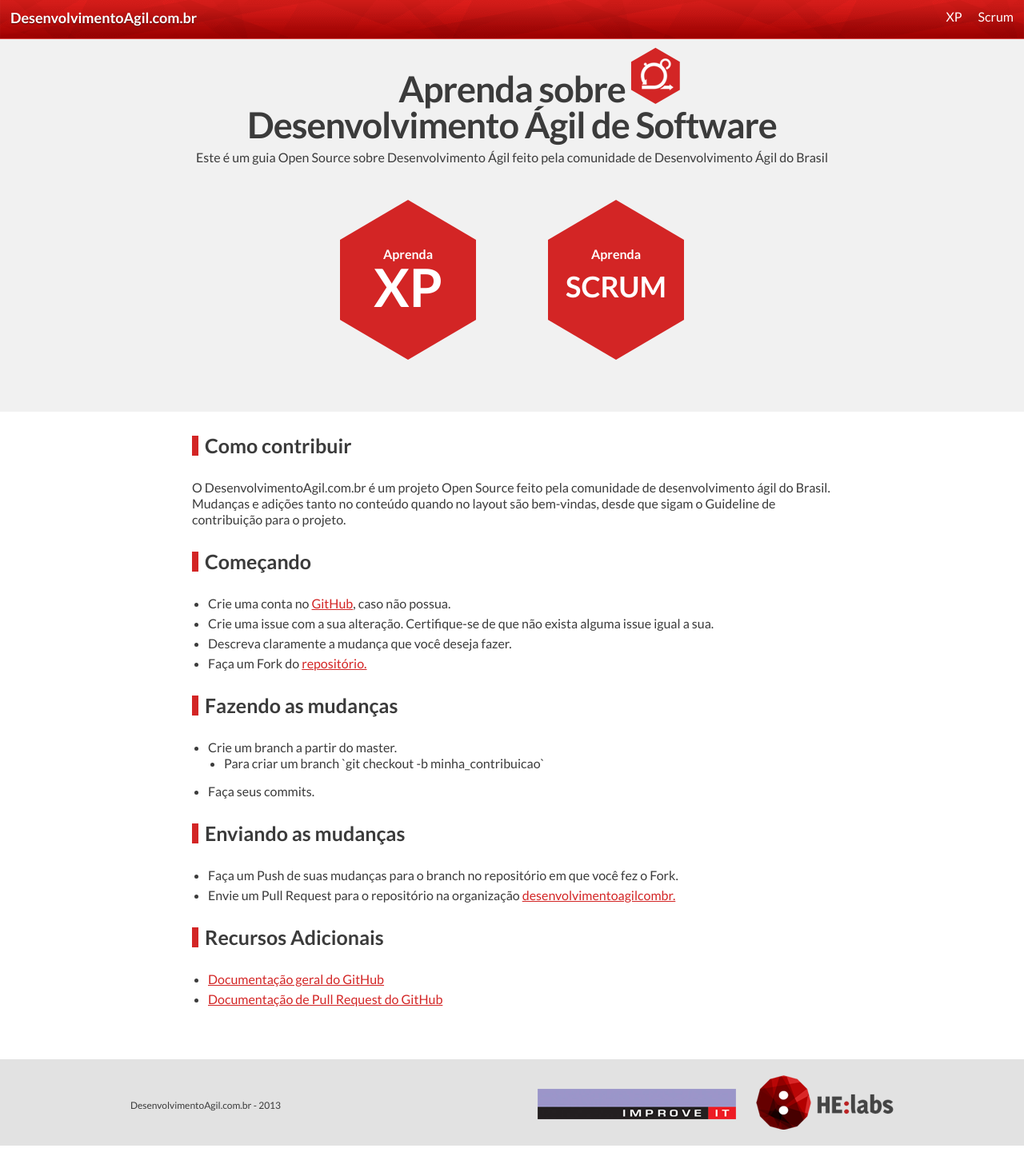
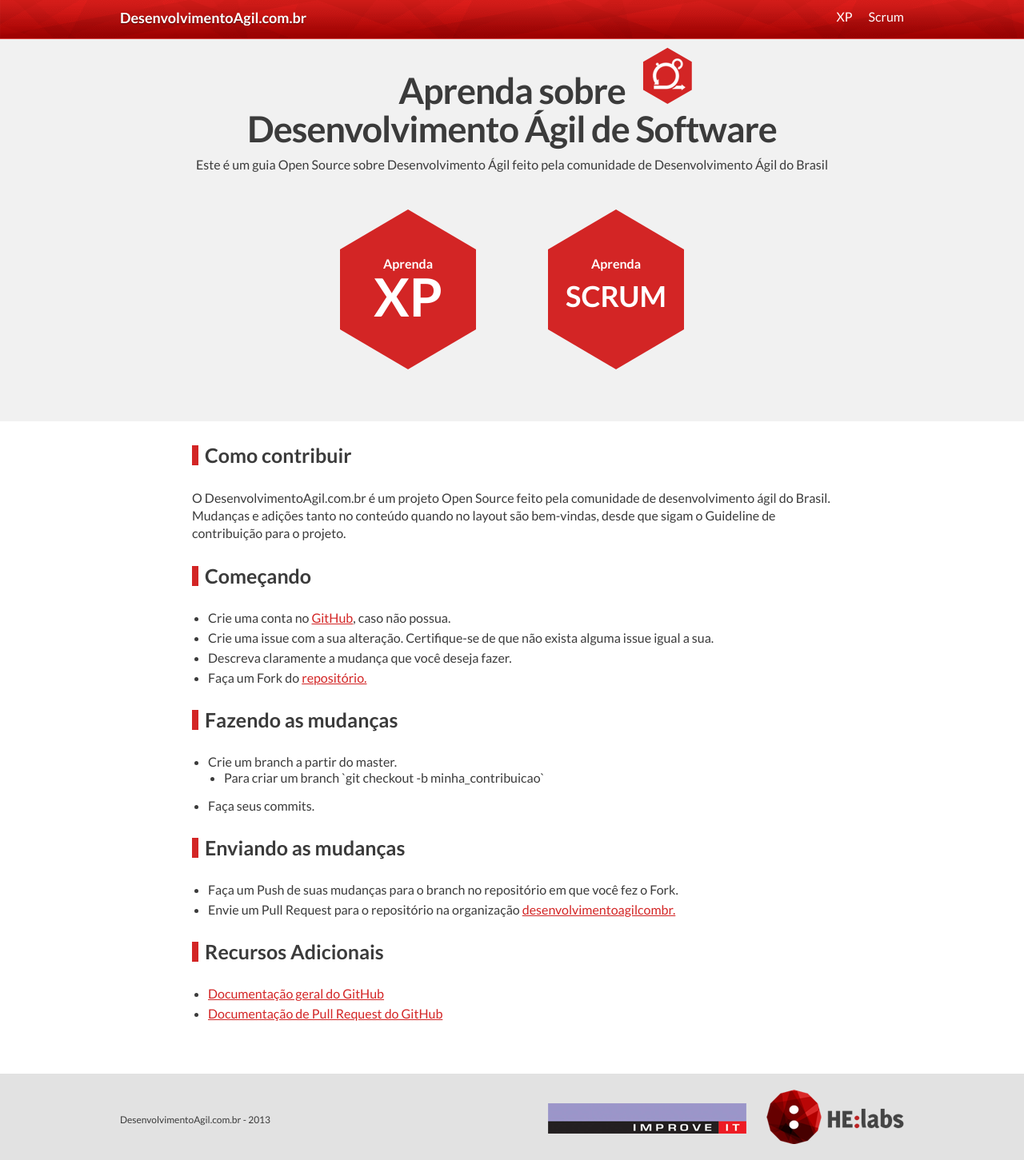
Before and after one commit to desenvolvimentoagilcombr/desenvolvimentoagilcombr.github.com, a Jekyll site: the page built from index.html, in a window 1280 px wide. Shown: the whole page at 80% size. Built offline with Jekyll 4.4.1, drawn with Linux system fonts in a browser that asks for light colours; Markdown is read by kramdown in place of the engine named in the settings.

Commit message:
Edited CSS for fix some errors and created tablet responsive version (resolution 720px more) - Preparing mobile version (720px less)

```diff
--- a/_includes/footer.html
+++ b/_includes/footer.html
@@ -1,10 +1,10 @@
 <footer>
-  <div class="center">
-    <span>DesenvolvimentoAgil.com.br - 2013</span>
+	<div class="center">
+	    <span>DesenvolvimentoAgil.com.br - 2013</span>
 
-    <div id="footer-links">
-      <a target="_blank" href="http://improveit.com.br" title="Improve It" class="improveit-link"><img src="/images/logo-improveit.png" /></a>
-      <a target="_blank" href="http://helabs.com.br" title="HE:labs"><img src="/images/logo-he.png" /></a>
-    </div>
-  </div>
+	    <div id="footer-links">
+	      <a target="_blank" href="http://improveit.com.br" title="Improve It" class="improveit-link"><img src="/images/logo-improveit.png" alt="Improve It" /></a>
+	      <a target="_blank" href="http://helabs.com.br" title="HE:labs"><img src="/images/logo-he.png" alt="HE:labs" /></a>
+	    </div>
+	</div>
 </footer>
--- a/_includes/head.html
+++ b/_includes/head.html
@@ -7,14 +7,17 @@
 	<meta name="robots" content="index,follow" />
 
 	<meta name="HandheldFriendly" content="true" />
-	<meta name="viewport" content="width=device-width" />
-
+	<meta name="viewport" content="user-scalable=no, width=device-width, initial-scale=1">
 	<link rel="icon" type="image/png" href="/favicon.png">
 
 
 	<!-- CSS -->
 	<link href='http://fonts.googleapis.com/css?family=Lato:100,300,400,700' rel='stylesheet' type='text/css'>
 	<link rel="stylesheet" href="/stylesheets/style.css" type="text/css" media="screen" />
+
+	<!-- BREAK POINTS / RESPONSIVE -->
+	<link rel="stylesheet" href="/stylesheets/tablet.css" media="screen and (min-width : 720px) and (max-width : 1000px)" />
+	<link rel="stylesheet" href="/stylesheets/mobile.css" media="screen and (max-width : 720px)">
 
 
 	<!-- JS -->
--- a/_layouts/default.html
+++ b/_layouts/default.html
@@ -6,6 +6,7 @@
 		<section id="wrapper">
 			<header id="header">
 				<div id="masthead">
+					<div class="center">
 						<h1><a href="/" id="logo" title="DesenvolvimentoAgil.com.br">DesenvolvimentoAgil.com.br</a></h1>
 
 						<nav id="main-navigation">
@@ -14,6 +15,7 @@
 								<li><a href="/scrum" title="Scrum">Scrum</a></li>
 							</ul>
 						</nav>
+					</div>
 				</div>
 			</header>
 
--- a/index.html
+++ b/index.html
@@ -8,9 +8,9 @@ description: Este é um guia Open Source sobre Desenvolvimento Ágil feito pela
 <hgroup>
   <h1>Aprenda sobre <br /> Desenvolvimento Ágil de Software</h1>
   <h2>Este é um guia Open Source sobre Desenvolvimento Ágil feito pela comunidade de Desenvolvimento Ágil do Brasil</h2>
+
+  <img src="/images/agile-icon-medium.png" width="62" height="71" alt="Desenvolvimento Ágil" id="agile-icon"/>
 </hgroup>
-
-<img src="/images/agile-icon-medium.png" width="62" height="71" alt="Desenvolvimento Ágil" id="agile-icon"/>
 
 <nav id="hexagon-navigation">
   <a href="/xp" title="Aprenda XP" class="hexagon hexagon-left">
--- /dev/null
+++ b/stylesheets/mobile.css
@@ -0,0 +1,4 @@
+.center { width: 98% !important; padding: 0 1% !important; }
+#contribute { width: auto; padding: 0; }
+#content { padding-bottom: 50px !important }
+#main hgroup img { display: none; }
--- a/stylesheets/style.css
+++ b/stylesheets/style.css
@@ -54,7 +54,8 @@ html, body, #wrapper {
 }
 
 body > #wrapper {
-  height: auto; min-height: 100%;
+  height: auto;
+  min-height: 600px;
 }
 
 blockquote {
@@ -127,6 +128,7 @@ a:active {
 
 .center {
   width: 980px;
+  padding: 0 15px;
   margin: 0 auto;
   position: relative;
   overflow: hidden;
@@ -140,7 +142,7 @@ a:active {
 #masthead {
   height: 23px;
   background: #D01A17 url(/images/header-bg.png) repeat-x top left;
-  padding: 13px;
+  padding: 13px 0;
   overflow: hidden;
   box-shadow: inset 0px -1px 1px rgba(255,255,255,0.2);
 }
@@ -181,8 +183,10 @@ a:active {
   height: 20px;
   font-size: 12px;
   position: absolute;
-  left: 420px;
+  left: 50%;
   top: 3px;
+  line-height: 14px;
+  margin-left: -80px;
 }
 
 #content-table-link span {
@@ -217,7 +221,7 @@ a:active {
   font-family: Georgia, "Times New Roman";
   margin-top: 5px;
   overflow:auto;
-  padding-bottom: 150px;
+  padding-bottom: 50px;
 }
 
 #content h1 {
@@ -301,16 +305,13 @@ a:active {
   overflow: hidden;
 }
 
-#contribute {
-  padding-bottom: 130px;
-}
-
 #main hgroup {
   margin-top: 40px;
 }
 
 #main hgroup h1 {
   font-size: 45px;
+  line-height: 48px;
   text-align: center;
   font-weight: bold;
   color: #3b3b3b;
@@ -320,6 +321,7 @@ a:active {
 #main hgroup h2 {
   margin-top: 10px;
   font-size: 16px;
+  line-height: 22px;
   text-align: center;
   color: #3b3b3b;
 }
@@ -348,7 +350,7 @@ a:active {
 }
 
 #contribute p {
-  line-height: 20px;
+  line-height: 22px;
   font-size: 16px;
   margin-bottom: 10px;
 }
@@ -365,20 +367,18 @@ footer {
   color: #3b3b3b;
   font:12px Lato, 'sans-serif';
   position: relative;
-	margin-top: -130px;
 	height: 68px;
 	clear:both;
 }
 
 footer span {
-  padding: 30px 0 0 13px;
+  padding: 30px 0 0 0;
   float: left;
   display: block;
 }
 
 #footer-links {
   float: right;
-  padding-right: 13px;
 }
 
 #footer-links a {
@@ -398,6 +398,7 @@ footer span {
 #content-table h2 {
   font-weight: bold;
   font-size: 24px;
+  margin-top: 10px;
 }
 
 #content-navigation {
--- /dev/null
+++ b/stylesheets/tablet.css
@@ -0,0 +1,4 @@
+.center { width: 98% !important; padding: 0 1% !important; }
+#contribute { width: auto; padding: 0; }
+#content { padding-bottom: 50px !important }
+#main hgroup img { display: none; }
```
Lines whose indentation alone changed are shown as unchanged.
